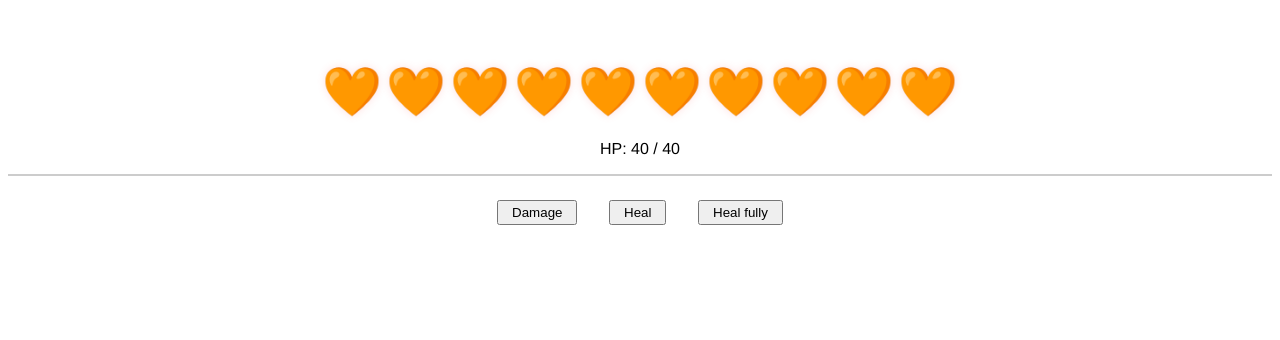
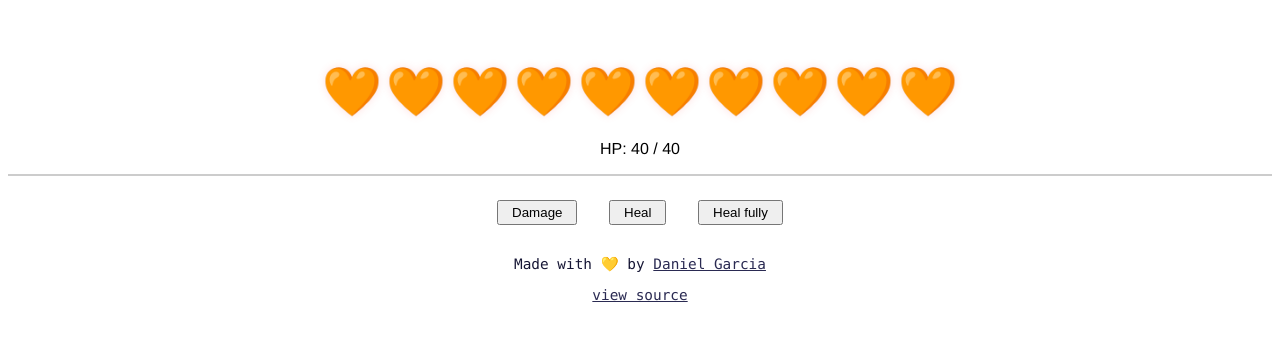
Before and after one commit to danielegarciav/animated-heart-bar, a Vue app: page / in a window 1280 px wide. Shown: the top 340 px of the page. Built offline with nearby package versions, Linux system fonts and the light colour scheme.

Commit message:
feat: add footer

```diff
--- a/src/App.vue
+++ b/src/App.vue
@@ -4,6 +4,10 @@
   <button @click="randomDamage">Damage</button>
   <button @click="randomHeal">Heal</button>
   <button @click="fullHeal">Heal fully</button>
+  <footer>
+    <p>Made with 💛 by <a href="https://danielegarciav.me" target="_blank">Daniel Garcia</a></p>
+    <p><a href="https://github.com/danielegarciav/animated-heart-bar" target="_blank">view source</a></p>
+  </footer>
 </template>
 
 <script lang="ts">
@@ -53,4 +57,14 @@ hr {
   border-width: 2px;
   border-color: rgba(0, 0, 0, 0.2);
 }
+
+footer {
+  color: rgb(22, 22, 53);
+  font-size: 0.9rem;
+  font-family: Consolas, 'Courier New', Courier, monospace;
+}
+
+footer a {
+  color: rgb(42, 42, 82);
+}
 </style>
```
